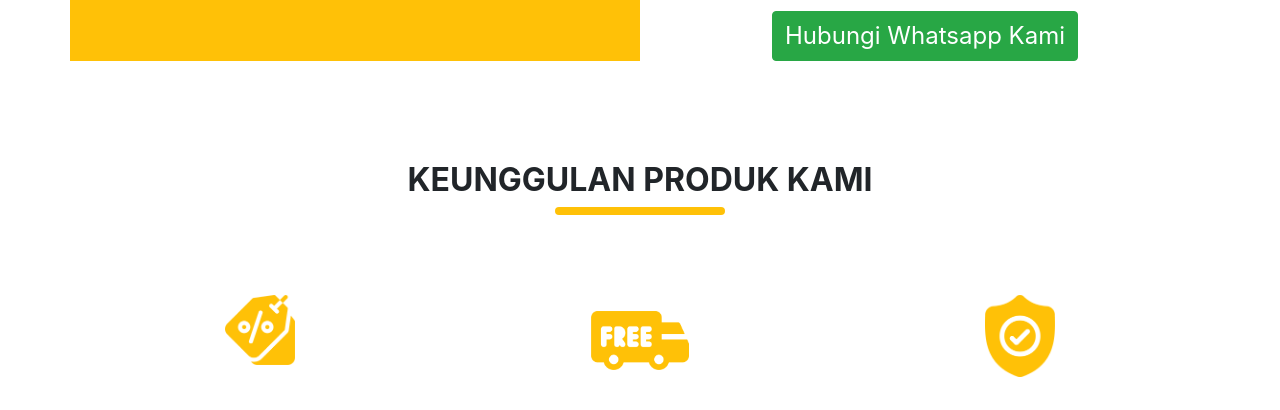
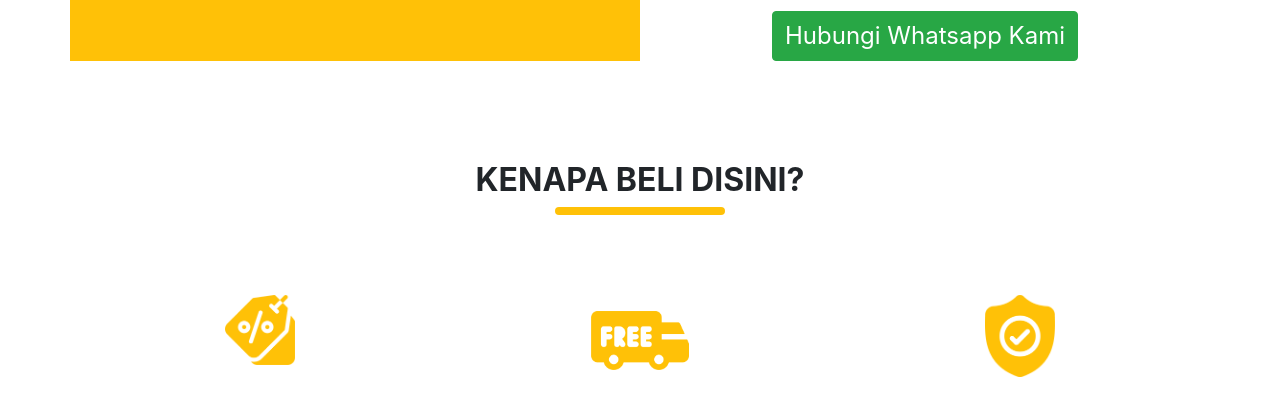
Before and after one commit to tengkujuansyah/landingpagelearning, a plain HTML site: page index.html in a window 1280 px wide. Shown: the part 620-1030 px from the top of the page. Drawn offline with nearby package versions, Linux system fonts and the light colour scheme.

Commit message:
Update index.html

```diff
--- a/index.html
+++ b/index.html
@@ -45,7 +45,7 @@ Konstruksi pipa holo finishing powder coating dan pelindung kaki kursi berbahan
 
     <div class="container">
 
-      <h2 class="font-weight-bold head" style="text-align: center; margin-top: 100px;">KEUNGGULAN PRODUK KAMI</h2>
+      <h2 class="font-weight-bold head" style="text-align: center; margin-top: 100px;">KENAPA BELI DISINI?</h2>
       <div class="line"></div>
       <div class="row margindesc">
         <div class="col-md-4 mb-5" style="text-align: center;">
```
